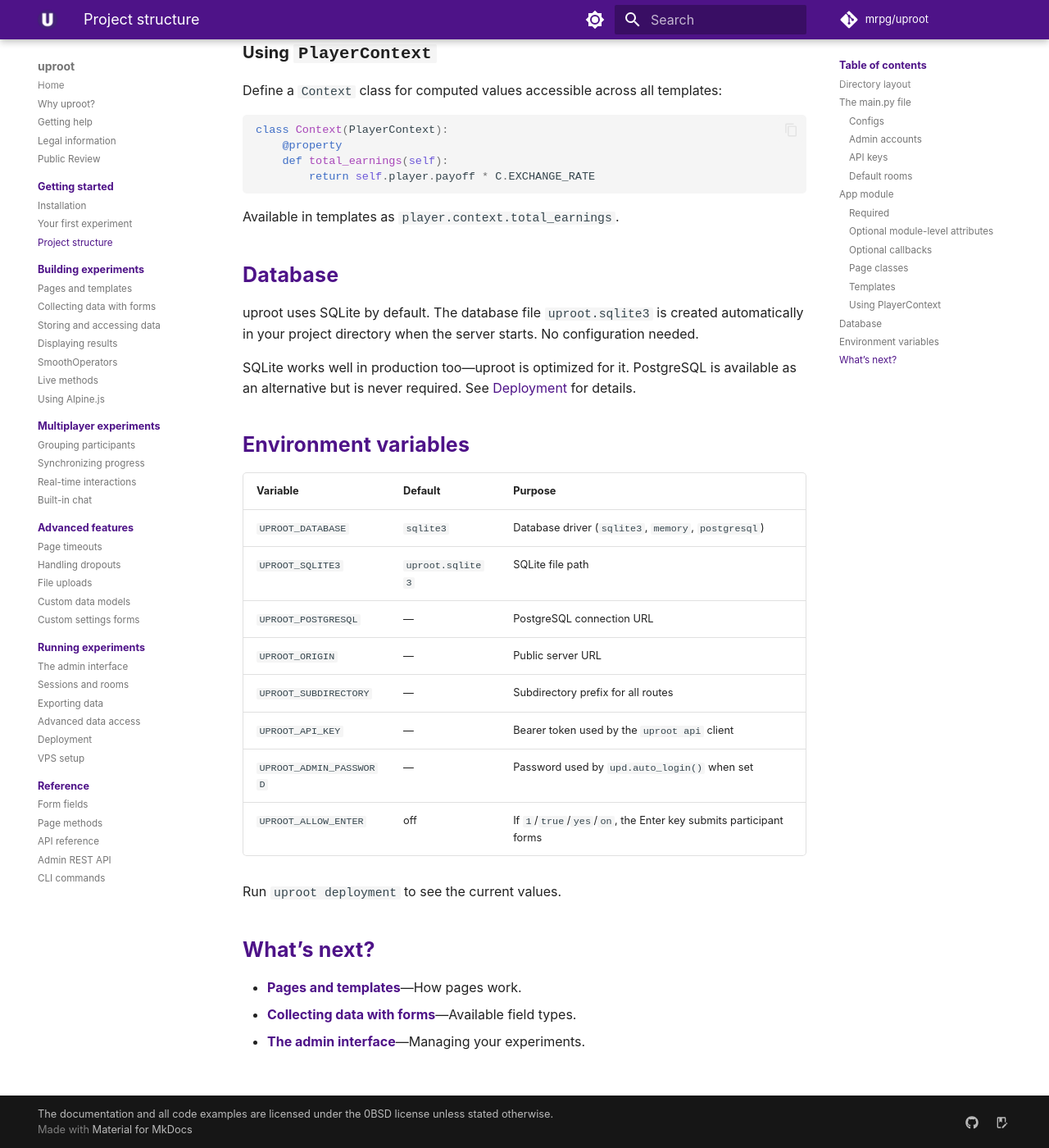
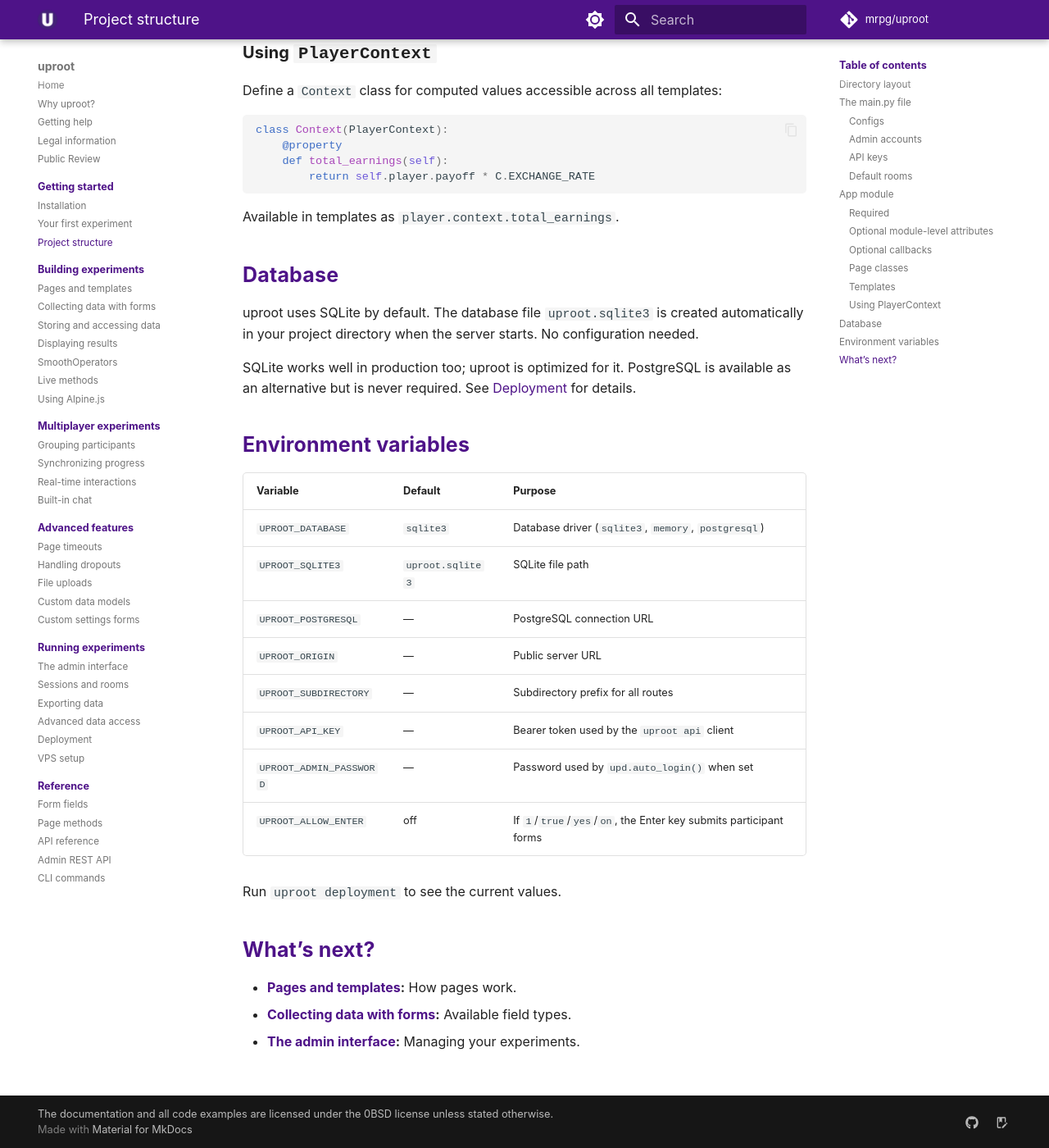
Before and after one commit to mrpg/uproot-docs, an MkDocs documentation site: the page built from docs/getting-started/project-structure.md, in a window 1280 px wide and 1400 px high, scrolled down 4519 px. Shown: the whole window at 82% size. Built offline with MkDocs 1.6.1 and Material for MkDocs 9.7.7, drawn with Linux system fonts in a browser that asks for light colours; some web fonts are replaced; comment, search, counter and statistics services are not loaded; some of the changed text lies outside the part shown.

````diff
--- a/docs/building/pages.md
+++ b/docs/building/pages.md
@@ -13,7 +13,7 @@ class Welcome(Page):
 
 This minimal page displays the template `Welcome.html` from your app directory. Every page needs a matching template: `Welcome.html`, or `Welcome.md` if you prefer Markdown (see [Markdown pages](#markdown-pages)).
 
-### The page_order list
+### The `page_order` list
 
 The `page_order` list defines which pages participants see and in what sequence:
 
@@ -39,7 +39,7 @@ def page_order(player):
     return pages
 ```
 
-Nested lists are flattened automatically, so you can compose page sequences from reusable building blocks—including SmoothOperators:
+Nested lists are flattened automatically, so you can compose page sequences from reusable building blocks, including SmoothOperators:
 
 ```python
 def page_order(player):
@@ -95,7 +95,7 @@ Available blocks:
 | `head` | Extra content in `<head>` (CSS, meta tags) |
 | `pre_main` | Before the main content, outside the Bootstrap container |
 | `main` | Main page content (inside the container) |
-| `main_full_width` | After `main`, full viewport width—use for banners or charts that should break out of the container |
+| `main_full_width` | After `main`, full viewport width; use this for banners or charts that should break out of the container |
 | `main2` | A second container section after `main_full_width` |
 | `late` | Extra content at the end of `<body>` (scripts) |
 
@@ -396,11 +398,11 @@ Pages have several methods that run at different points:
 
 | Method | When it runs |
 |--------|--------------|
-| `show` | Before displaying—return `False` to skip the page |
-| `early` | Earliest hook when entering the page—has the HTTP request |
+| `show` | Before displaying; return `False` to skip the page |
+| `early` | Earliest hook when entering the page; has the HTTP request |
 | `before_always_once` | Once when this page position is reached |
 | `before_once` | Once per player, before first display |
-| `templatevars` | Before rendering—return template variables |
+| `templatevars` | Before rendering; return template variables |
 | `after_once` | Once per player, after first submission |
 | `after_always_once` | Once after this page position is submitted |
 
--- a/docs/getting-started/project-structure.md
+++ b/docs/getting-started/project-structure.md
@@ -49,7 +49,7 @@ if __name__ == "__main__":
 
 ### Configs
 
-Each `load_config` call registers a **config**—a named experiment configuration that specifies which apps to run and in what order:
+Each `load_config` call registers a **config**: a named experiment configuration that specifies which apps to run and in what order:
 
 ```python
 # A single-app config
@@ -112,7 +112,7 @@ Each app is a Python package (a directory with `__init__.py`). The `__init__.py`
 
 ### Required
 
-- **`page_order`**—list of page classes (and [SmoothOperators](../building/operators.md)) that define the participant flow:
+- **`page_order`:** list of page classes (and [SmoothOperators](../building/operators.md)) that define the participant flow:
 
 ```python
 page_order = [Welcome, Decision, Results]
@@ -138,7 +138,7 @@ page_order = [Welcome, Decision, Results]
 | `pipeline(session)` | Admin-runnable job; return a list of dicts for a downloadable table. May take optional `data=` |
 | `language(player)` | Returns ISO 639 language code for the player |
 | `api(request, session)` | Authenticated HTTP endpoint at `/api/{app}/{sname}/` |
-| `api2(request, session)` | Unauthenticated HTTP endpoint at `/api2/{app}/{sname}/`—treat input as public |
+| `api2(request, session)` | Unauthenticated HTTP endpoint at `/api2/{app}/{sname}/`; treat input as public |
 
 See [Storing and accessing data](../building/data.md) for details on `new_session` and `new_player`.
 
@@ -197,7 +197,7 @@ Available in templates as `player.context.total_earnings`.
 
 uproot uses SQLite by default. The database file `uproot.sqlite3` is created automatically in your project directory when the server starts. No configuration needed.
 
-SQLite works well in production too—uproot is optimized for it. PostgreSQL is available as an alternative but is never required. See [Deployment](../running/deployment.md) for details.
+SQLite works well in production too; uproot is optimized for it. PostgreSQL is available as an alternative but is never required. See [Deployment](../running/deployment.md) for details.
 
 ## Environment variables
 
@@ -216,6 +216,6 @@ Run `uproot deployment` to see the current values.
 
 ## What’s next?
 
-- **[Pages and templates](../building/pages.md)**—How pages work.
-- **[Collecting data with forms](../building/forms.md)**—Available field types.
-- **[The admin interface](../running/admin.md)**—Managing your experiments.
+- **[Pages and templates](../building/pages.md):** How pages work.
+- **[Collecting data with forms](../building/forms.md):** Available field types.
+- **[The admin interface](../running/admin.md):** Managing your experiments.
````
Also changed, not shown: other parts of docs/building/pages.md (+6 -4 lines), docs/advanced/dropouts.md (+1 -1 lines), docs/building/results.md (+2 -2 lines), docs/getting-started/installation.md (+5 -5 lines).
